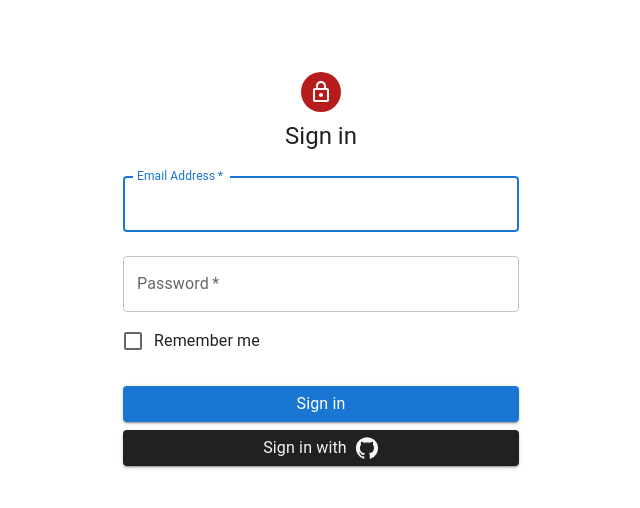
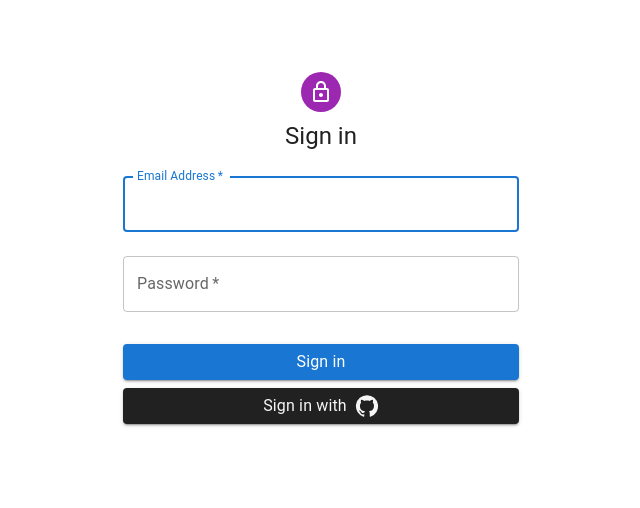
Before and after one commit to eamsdev/OAuthTutorial, a React app in the folder client/: page /login in a window 1280 px wide. Shown: the top 508 px of the page, without its empty margins (319-959 px from the left). Built offline with nearby package versions, Linux system fonts and the light colour scheme; the HTML template or start-up script is replaced by a standard one.

Commit message:
refactored sign in form

```diff
--- a/client/src/App.tsx
+++ b/client/src/App.tsx
@@ -1,7 +1,6 @@
-import Login from './pages/Login';
-import Home from './pages/Home';
+import { Home } from './pages/Home';
+import { Login } from './pages/Login';
 import { Route, Routes } from 'react-router-dom';
-
 
 const App = () => {
   return (
--- a/client/src/index.tsx
+++ b/client/src/index.tsx
@@ -1,6 +1,6 @@
 import App from './App';
 import './assets/scss/site.scss';
-import theme from './themes/theme';
+import theme from './styles/theme';
 import { Container, ThemeProvider } from '@mui/material';
 import CssBaseline from '@mui/material/CssBaseline';
 import React from 'react';
--- a/client/src/pages/Home.tsx
+++ /dev/null
@@ -1,12 +0,0 @@
-import { useEffect } from 'react';
-
-
-const Home = () => {
-  return (
-    <div>
-      Home
-    </div>
-  );
-};
-
-export default Home;
--- /dev/null
+++ b/client/src/pages/Home/Home.tsx
@@ -0,0 +1,21 @@
+import { Container, Box } from '@mui/material';
+import { useEffect } from 'react';
+
+const Home = () => {
+  return (
+    <Container component="main" maxWidth="xs">
+      <Box
+        sx={{
+          marginTop: 8,
+          display: 'flex',
+          flexDirection: 'column',
+          alignItems: 'center',
+        }}
+      >
+
+      </Box>
+    </Container>
+  );
+};
+
+export default Home;
--- /dev/null
+++ b/client/src/pages/Home/index.ts
@@ -0,0 +1,3 @@
+import Home from "./Home";
+
+export { Home };
--- a/client/src/pages/Login.tsx
+++ b/client/src/pages/Login/Login.tsx
@@ -1,28 +1,24 @@
-import theme from '../themes/theme';
+import theme from '../../styles/theme';
 import GitHubIcon from '@mui/icons-material/GitHub';
 import LockOutlinedIcon from '@mui/icons-material/LockOutlined';
-import {
-  Avatar,
-  Box,
-  Button,
-  Checkbox,
-  Container,
-  FormControlLabel,
-  Grid,
-  Link,
-  TextField,
-  Typography,
-} from '@mui/material';
-import { red } from '@mui/material/colors';
+import { Avatar, Box, Button, Checkbox, Container, FormControlLabel, TextField, Typography } from '@mui/material';
+import { useState } from 'react';
+
+
+type LoginForm = {
+  email?: string,
+  password?: string
+}
 
 const Login = () => {
-  const handleSubmit = (event: React.FormEvent<HTMLFormElement>) => {
-    event.preventDefault();
-    const data = new FormData(event.currentTarget);
-    console.log({
-      email: data.get('email'),
-      password: data.get('password'),
-    });
+  const [form, setForm] = useState<LoginForm>({})
+  const onSubmit = (evt: React.FormEvent<HTMLFormElement>) => {
+    evt.preventDefault();
+    console.log(form)
+  };
+  const onChange = (evt: React.ChangeEvent<HTMLInputElement | HTMLTextAreaElement>) => {
+    const { name, value } = evt.target;
+    setForm({ ...form, [name]: value });
   };
 
   return (
@@ -35,13 +31,13 @@ const Login = () => {
           alignItems: 'center',
         }}
       >
-        <Avatar sx={{ m: 1, bgcolor: `${red[900]}` }}>
+        <Avatar sx={{ m: 1, bgcolor: 'secondary.main' }}>
           <LockOutlinedIcon />
         </Avatar>
         <Typography component="h1" variant="h5">
           Sign in
         </Typography>
-        <Box component="form" onSubmit={handleSubmit} noValidate sx={{ mt: 1 }}>
+        <Box component="form" onSubmit={onSubmit} noValidate sx={{ mt: 1 }}>
           <TextField
             margin="normal"
             required
@@ -50,6 +46,8 @@ const Login = () => {
             name="email"
             autoComplete="email"
             autoFocus
+            value={form["email"]}
+            onChange={onChange}
           />
           <TextField
             margin="normal"
@@ -59,16 +57,22 @@ const Login = () => {
             label="Password"
             type="password"
             autoComplete="current-password"
-          />
-          <FormControlLabel
-            control={<Checkbox value="remember" color="primary" />}
-            label="Remember me"
+            value={form["password"]}
+            onChange={onChange}
           />
           <Button type="submit" fullWidth variant="contained" sx={{ mt: 3 }}>
             <Typography textTransform={'none'}>Sign in</Typography>
           </Button>
-          <Button fullWidth variant="github" sx={{ mt: 1, mb: 2 }} onClick={() => console.warn('TODO: Signin with Github')}>
-            <Typography textTransform={'none'} mr={1}>Sign in with</Typography><GitHubIcon />
+          <Button
+            fullWidth
+            variant="github"
+            sx={{ mt: 1, mb: 2 }}
+            onClick={() => console.warn('TODO: Signin with Github')}
+          >
+            <Typography textTransform={'none'} mr={1}>
+              Sign in with
+            </Typography>
+            <GitHubIcon />
           </Button>
         </Box>
       </Box>
--- /dev/null
+++ b/client/src/pages/Login/index.ts
@@ -0,0 +1,3 @@
+import Login from "./Login";
+
+export { Login }
--- /dev/null
+++ b/client/src/styles/index.ts
@@ -0,0 +1,3 @@
+import theme from "./theme";
+
+export { theme }
```
Also changed, not shown: client/src/hooks/index.ts (added), client/src/styles/theme.ts (renamed from client/src/themes/theme.ts).
